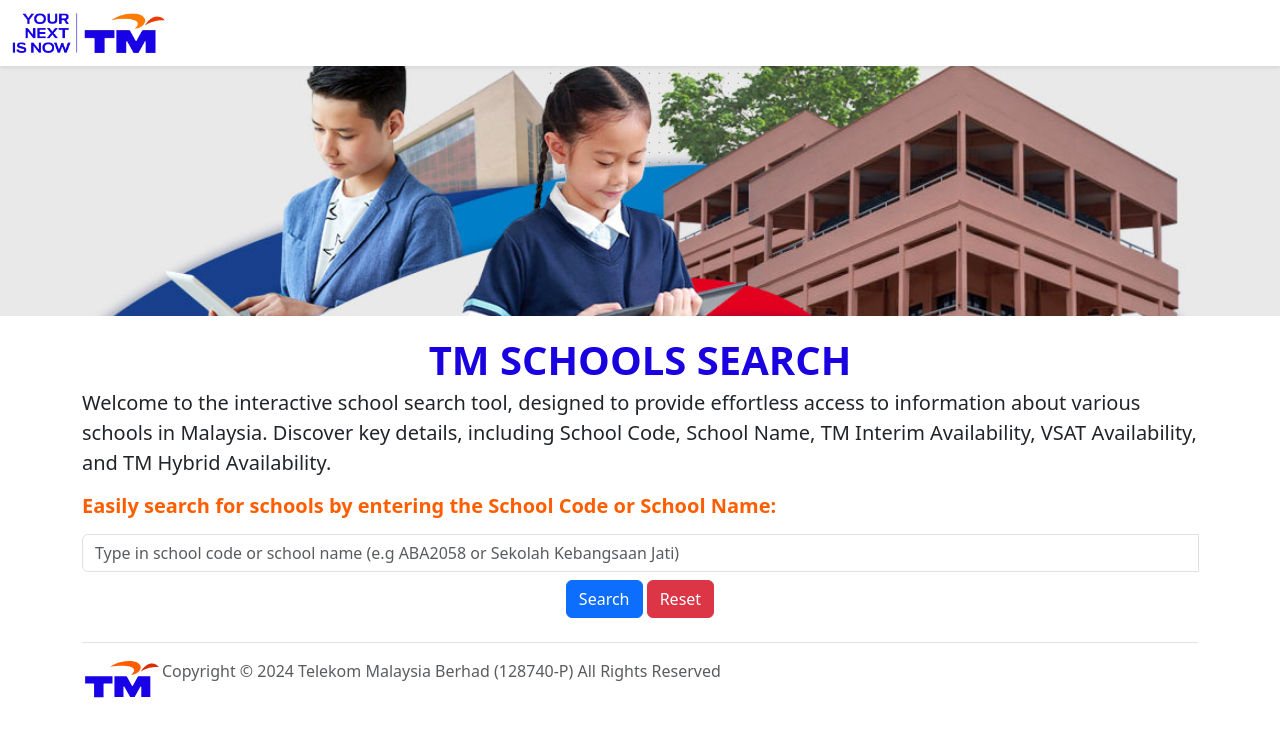
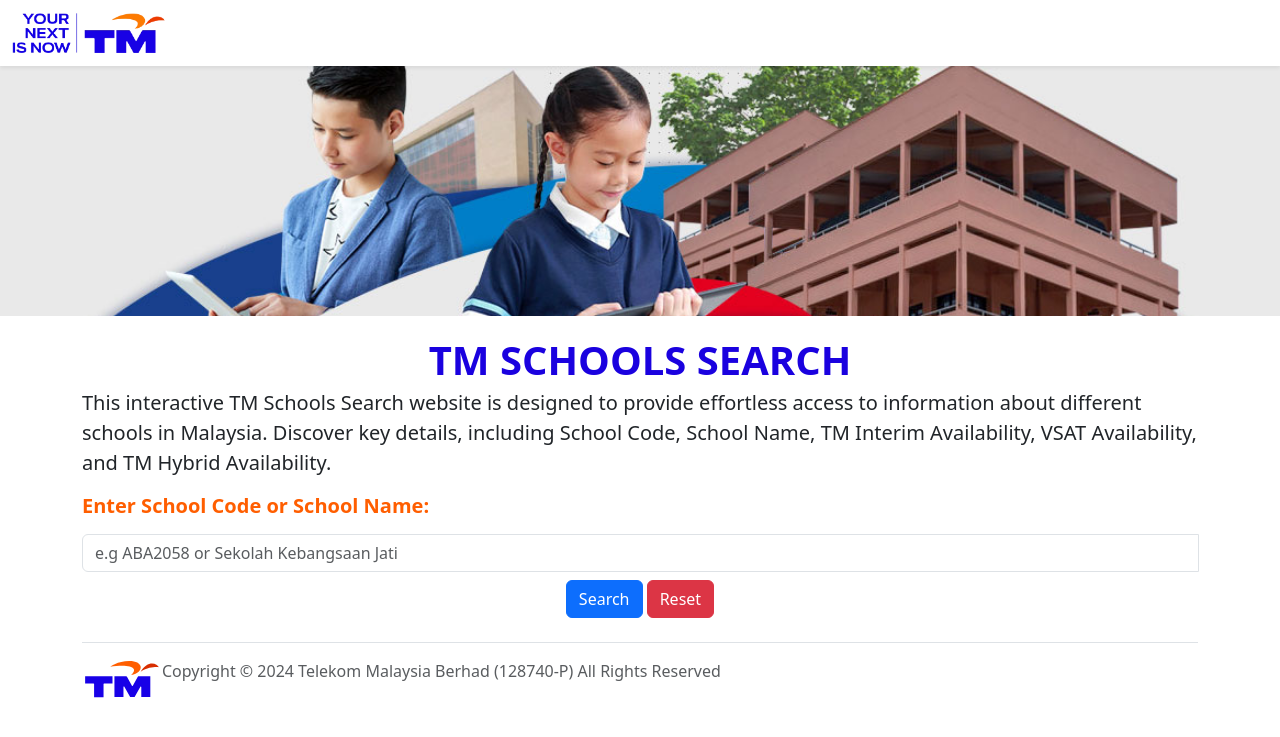
Before and after one commit to sharman1209/tm-schools-website-v3, a Flask app: template templates/home.html in a window 1280 px wide. Shown: the top 737 px of the page. Run offline with Flask 3, Linux system fonts and the light colour scheme; the template is opened without the code that fills it, so the values that code supplies are empty.

Commit message:
Improved GUI

```diff
--- a/templates/home.html
+++ b/templates/home.html
@@ -19,10 +19,10 @@
     <div class="container">
     <h1 style="color:rgb(26,1,223,255)" class="text-center mt-1 mb-1"><b>TM SCHOOLS SEARCH</b></h1>
     <p class="lead">
-      Welcome to the interactive school search tool, designed to provide effortless access to information about various schools in Malaysia. Discover key details, including School Code, School Name, TM Interim Availability, VSAT Availability, and TM Hybrid Availability.
+      This interactive TM Schools Search website is designed to provide effortless access to information about different schools in Malaysia. Discover key details, including School Code, School Name, TM Interim Availability, VSAT Availability, and TM Hybrid Availability.
     </p>
         <h5
-          style="color:rgb(255,94,0,255); margin-bottom:4px;"><b>Easily search for schools by entering the School Code or School Name:</b></h5>
+          style="color:rgb(255,94,0,255); margin-bottom:4px;"><b>Enter School Code or School Name:</b></h5>
       <!-- Include jQuery from CDN -->
       <script src="https://code.jquery.com/jquery-3.6.4.min.js"></script>
 
@@ -33,7 +33,7 @@
       <!-- Your body content goes here -->
       <form method="post" class="mt-3" id="searchForm">
           <div class="input-group">
-              <input type="text" name="school_query" class="form-control" placeholder="Type in school code or school name (e.g ABA2058 or Sekolah Kebangsaan Jati)" required
+              <input type="text" name="school_query" class="form-control" placeholder="e.g ABA2058 or Sekolah Kebangsaan Jati" required
                       id="schoolCodeInput" value="{{ request.form['school_query'] if request.form['school_query'] else '' }}">
               <!-- Suggestions dropdown -->
               <div class="dropdown">
```
